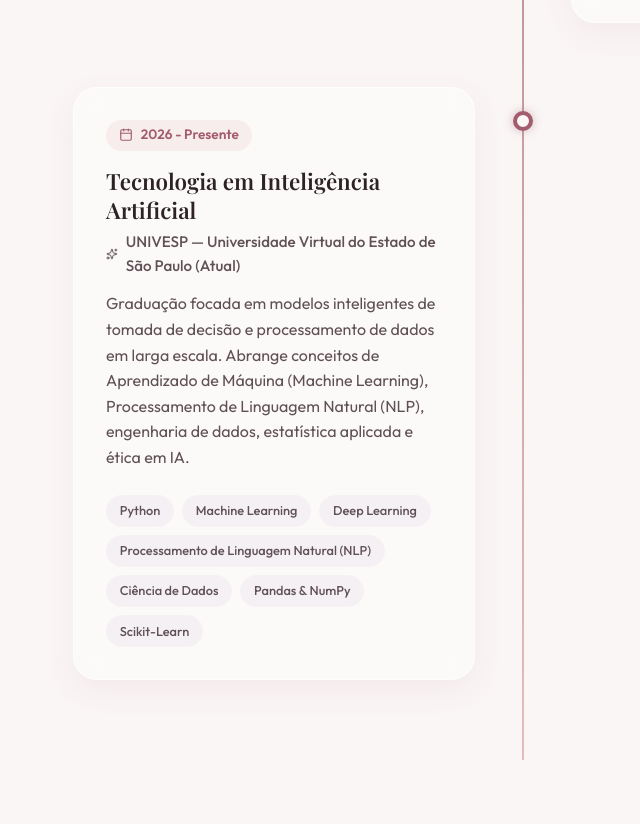
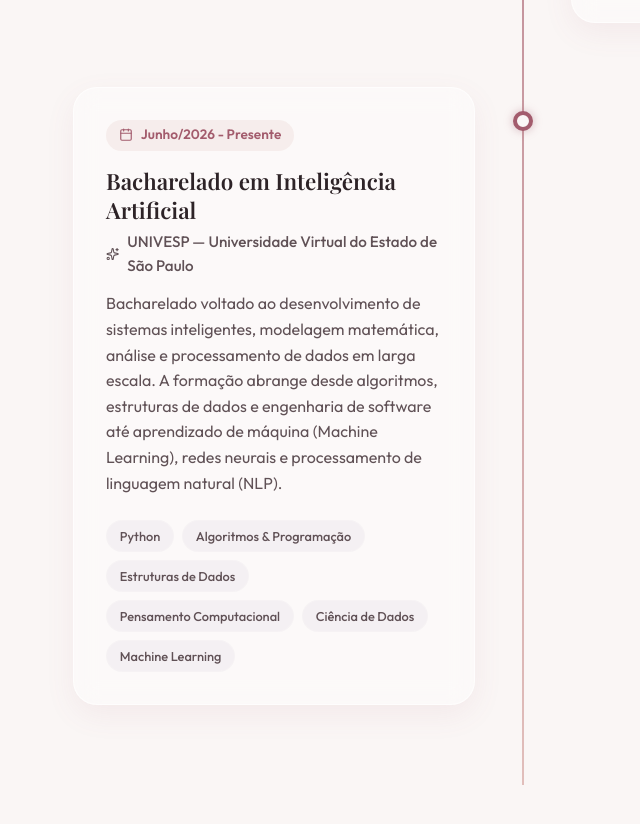
Before and after one commit to IsisVct/portfolio, a React (Vite) app: page / in a window 1280 px wide. Shown: the part 3640-4464 px from the top of the page, without its empty margins (117-757 px from the left). Built offline with nearby package versions, Linux system fonts and the light colour scheme; a web font is replaced by a local one.

Commit message:
feat: atualiza formação univesp

```diff
--- a/src/components/Education.jsx
+++ b/src/components/Education.jsx
@@ -20,11 +20,11 @@ const educationData = [
     side: 'right'
   },
   {
-    title: 'Tecnologia em Inteligência Artificial',
-    institution: 'UNIVESP — Universidade Virtual do Estado de São Paulo (Atual)',
-    period: '2026 - Presente',
-    description: 'Graduação focada em modelos inteligentes de tomada de decisão e processamento de dados em larga escala. Abrange conceitos de Aprendizado de Máquina (Machine Learning), Processamento de Linguagem Natural (NLP), engenharia de dados, estatística aplicada e ética em IA.',
-    skills: ['Python', 'Machine Learning', 'Deep Learning', 'Processamento de Linguagem Natural (NLP)', 'Ciência de Dados', 'Pandas & NumPy', 'Scikit-Learn'],
+    title: 'Bacharelado em Inteligência Artificial',
+    institution: 'UNIVESP — Universidade Virtual do Estado de São Paulo',
+    period: 'Junho/2026 - Presente',
+    description: 'Bacharelado voltado ao desenvolvimento de sistemas inteligentes, modelagem matemática, análise e processamento de dados em larga escala. A formação abrange desde algoritmos, estruturas de dados e engenharia de software até aprendizado de máquina (Machine Learning), redes neurais e processamento de linguagem natural (NLP).',
+    skills: ['Python', 'Algoritmos & Programação', 'Estruturas de Dados', 'Pensamento Computacional', 'Ciência de Dados', 'Machine Learning'],
     side: 'left'
   }
 ];
```
